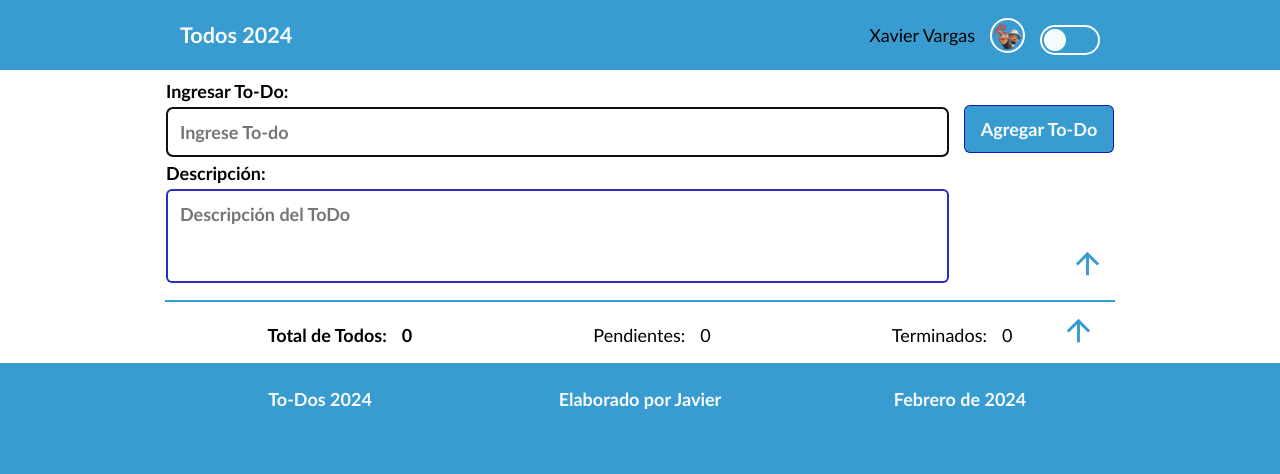
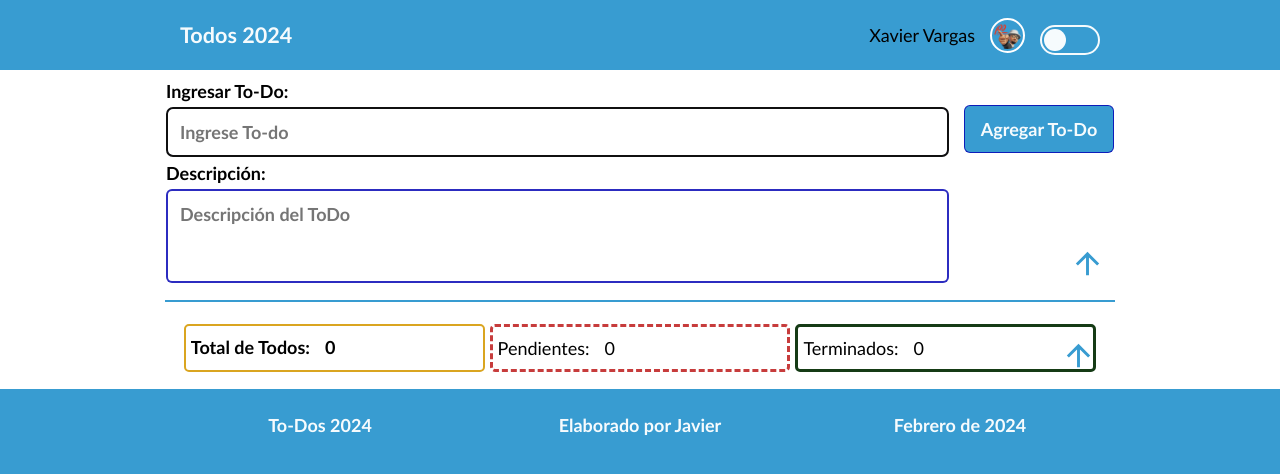
Before and after one commit to Javieravv/React-ToDos2024, a React (Vite) app: page / in a window 1280 px wide. Shown: the top 474 px of the page. Built offline with nearby package versions, Linux system fonts and the light colour scheme.

Commit message:
Cambio de UI Terminado

```diff
--- a/src/components/Listtodo.tsx
+++ b/src/components/Listtodo.tsx
@@ -37,7 +37,7 @@ const MostrarTodo: FC<todosList> = (todo) => {
                         />
                         {todo.title}
                     </label> */}
-                    <div
+                    <div className="titletodo-text"
                         onClick={() => toggleTodoUnique(todo.id, todo.typeTodo)}
                     >
                         {todo.title}
@@ -100,7 +100,9 @@ const MostrarToDos: FC<todosProps> = ({ todos }) => {
 
 
 export const Listtodo = () => {
-    const { totalTodosPending, totalTodosFinished, isVisibleListTodo, toggleisVisibleListToDo, listTodos } = useListStorage();
+    const { totalTodosPending, totalTodosFinished, isVisibleListTodo, toggleisVisibleListToDo, listTodos, todosPending,
+        todosFinished } = useListStorage();
+    const [listTodoView, setListTodoView] = useState(0)
 
     const toggleForm = () => {
         // Retrasa la acción de mostrar/ocultar el formulario
@@ -129,12 +131,22 @@ export const Listtodo = () => {
                     ? (
                         <div className="listtodos">
                             <article className="list-alltodos">
-                                <MostrarToDos todos={listTodos} />
+                                {/*Mostrar lista de todos conforme a variable de estado: todos, pendientes, terminados.*/ }
+                                {
+                                    (listTodoView === 0) && <MostrarToDos todos={listTodos} />
+                                }
+                                {
+                                    (listTodoView === 1) && <MostrarToDos todos={todosPending} />
+                                }
+                                {
+                                    (listTodoView === 2) && <MostrarToDos todos={todosFinished} />
+                                }
+
                             </article>
                             <article className="todos-totales">
-                                <h4 onClick={() => alert('Todos')}>Total de Todos: <span>{totalTodosPending + totalTodosFinished}</span></h4>
-                                <p onClick={() => alert('Pendientes')}>Pendientes: <span>{totalTodosPending}</span> </p>
-                                <p onClick={() => alert('Terminados')}>Terminados: <span>{ totalTodosFinished}</span></p>
+                                <h4 className="title_total" onClick={() => setListTodoView(0)}>Total de Todos: <span>{totalTodosPending + totalTodosFinished}</span></h4>
+                                <p  className="title_pending" onClick={() => setListTodoView(1)}>Pendientes: <span>{totalTodosPending}</span> </p>
+                                <p  className="title_finished" onClick={() => setListTodoView(2)}>Terminados: <span>{ totalTodosFinished}</span></p>
                             </article>
                             {/* <article className="listtodos_activos">
                                 <h3>To-Dos Pendientes  <span>{todosPending.length}</span></h3>
--- a/src/styles/_variables.scss
+++ b/src/styles/_variables.scss
@@ -19,9 +19,10 @@ $colorBacground: white;
     --bgColorToastify: rgb(53, 124, 195);
     --bgTextToastify: black;
     --color-iconoarrow: var(--color-header);
-    // --border-TodoPending:  3px solid rgb(104, 8, 24);
-    --border-TodoPending: 3px dashed rgba(190, 28, 28, 0.859);
-    --border-TodoFinished: 3px solid rgb(21, 59, 21);
+    --colorbg-TodosPending: rgba(190, 28, 28, 0.859);
+    --colorbg-TodosFinished:  rgb(21, 59, 21);
+    --border-TodoPending: 3px dashed var(--colorbg-TodosPending);
+    --border-TodoFinished: 3px solid var(--colorbg-TodosFinished);
     background-color: white;
     color: black;
 }
@@ -34,8 +35,10 @@ $colorBacground: white;
     --bgColorToastify: rgba(1, 0, 47, 0.825);
     --bgTextToastify: white;
     --color-iconoarrow: rgba(22, 114, 184, 0.815);
-    --border-TodoPending: 2px dashed rgba(190, 28, 28, 0.859);
-    --border-TodoFinished: 2px solid rgb(67, 142, 67);
+    --colorbg-TodosPending: rgba(190, 28, 28, 0.859);
+    --colorbg-TodosFinished: rgb(132, 209, 132);
+    --border-TodoPending: 2px dashed var(--colorbg-TodosPending);
+    --border-TodoFinished: 2px solid var(--colorbg-TodosFinished);
     background-color: rgba(5, 5, 5, 0.943);
     color: white;
 }
--- a/src/styles/components/_listtodo.scss
+++ b/src/styles/components/_listtodo.scss
@@ -111,6 +111,10 @@ section {
             justify-content: space-between;
             cursor: pointer;
 
+            .titletodo-text {
+                flex: 1;
+            }
+
             label {
                 display: flex;
                 gap: 10px;
@@ -174,14 +178,45 @@ section {
 }
 
 .todos-totales {
-    padding: 2px 10%;
-    display: flex;
-    justify-content: space-between;
+    padding: 2px 1%;
+    display: grid;
+    grid-template-columns: 1fr;
+    // justify-content: space-between;
     gap: 10px;
     cursor: pointer;
 
     > * {
         display: flex;
         gap: 15px;
+        padding: 10px 5px;
+        border-radius: 5px;
     }
+
+    .title_total {
+        border: 2px goldenrod solid;
+        &:hover {
+            background-color: goldenrod;
+        }
+    }
+
+    .title_pending {
+        border: var(--border-TodoPending);
+        &:hover {
+            background-color: var(--colorbg-TodosPending);
+        }
+    }
+
+    .title_finished {
+        border: var(--border-TodoFinished);
+        &:hover {
+            background-color: var(--colorbg-TodosFinished);
+        }
+    }
+
+    @media (width > calc($widthMobile + 200px)) {
+        grid-template-columns: 1fr 1fr 1fr;
+        gap: 5px;
+    }
+
+
 }
```
